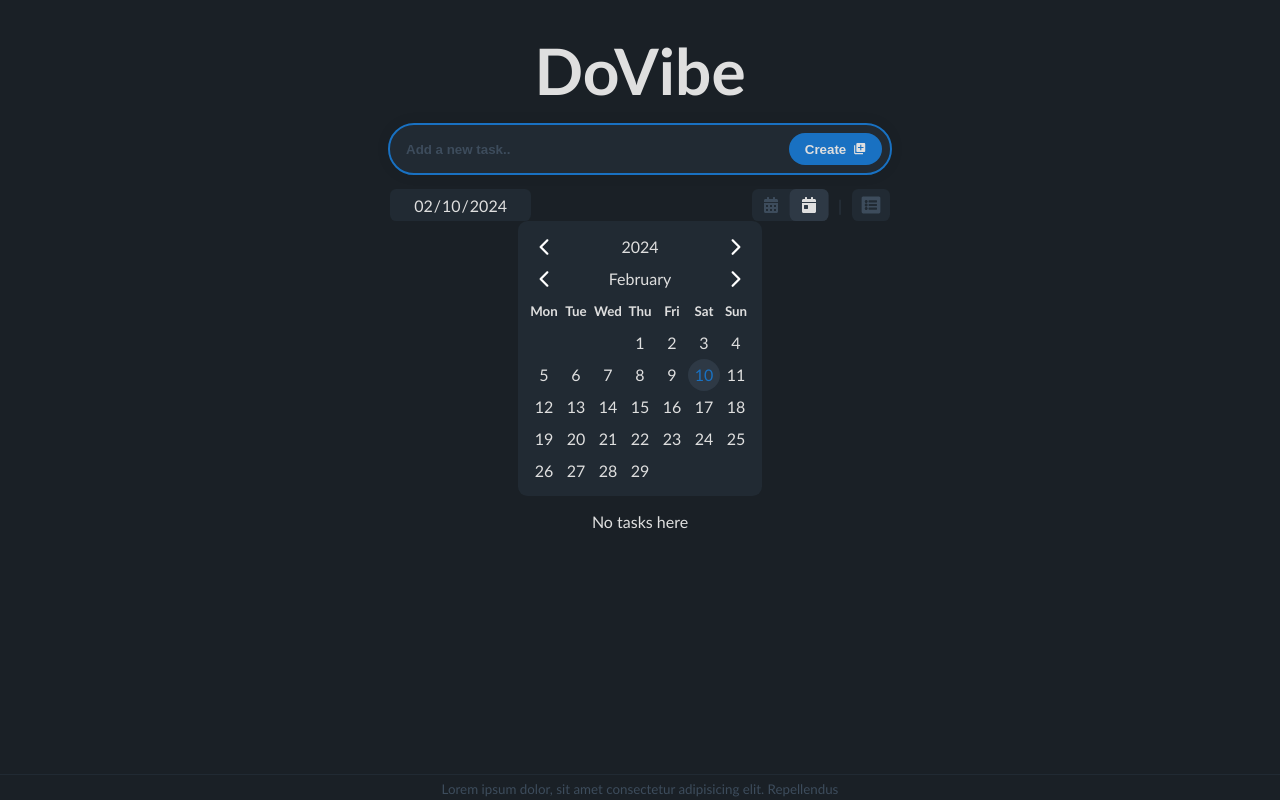
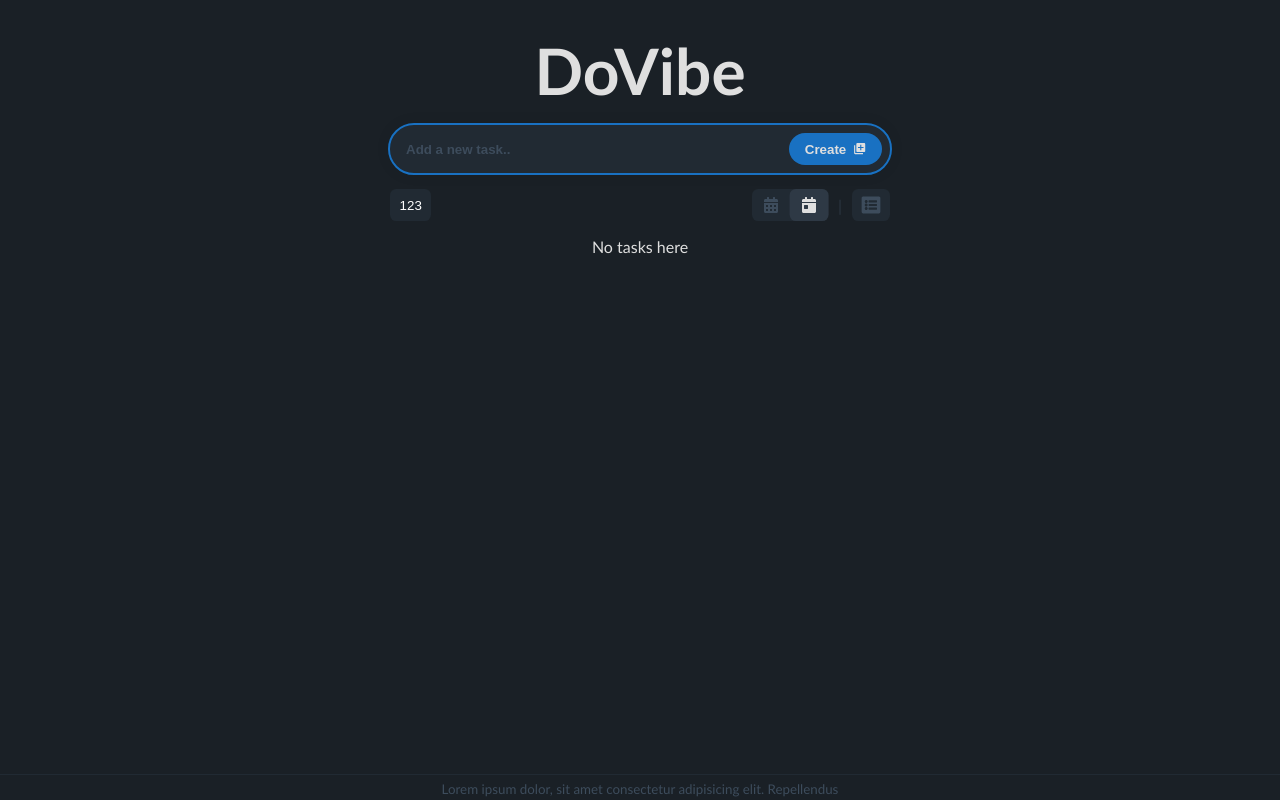
Before and after one commit to iNikAnn/DoVibe, a React (Create React App) app: page / in a window 1280 px wide. Built offline with nearby package versions, Linux system fonts and the light colour scheme; the HTML template or start-up script is replaced by a standard one.

Commit message:
New: Implemented button-triggered activation for the DatePicker, relocating it to a new location

```diff
--- a/src/components/FiltersBar.jsx
+++ b/src/components/FiltersBar.jsx
@@ -1,4 +1,8 @@
 import styles from '../css/FiltersBar.module.css';
+
+// react, framer
+import { useState } from 'react';
+import { AnimatePresence } from 'framer-motion';
 
 // icons
 import { FaCalendarAlt } from "react-icons/fa";
@@ -9,10 +13,10 @@ import { FaListAlt } from "react-icons/fa";
 import DatePicker from '../components/datepicker/DatePicker';
 
 function FiltersBar({ todos, initialDate, onChangeViewMode, setOnlyUncompleted, checkForUnfinishedTodosInDay }) {
+	const [datePickerIsHidden, setDatePickerIsHidden] = useState(false);
 	return (
-		<>
 		<div className={styles.filtersWrapper}>
-				<div className={`${styles.datePickerWrapper}`}>
+			{/* <div className={`${styles.datePickerWrapper}`}>
 				<input
 					className={styles.datePicker}
 					type="date"
@@ -21,7 +25,13 @@ function FiltersBar({ todos, initialDate, onChangeViewMode, setOnlyUncompleted,
 					name="date"
 					id="date"
 				/>
-				</div>
+			</div> */}
+			<button
+				className={styles.datePickerBtn}
+				onClick={() => setDatePickerIsHidden(!datePickerIsHidden)}
+			>
+				123
+			</button>
 
 			<fieldset className={styles.fieldset}>
 				<div className={styles.viewModeWrapper}>
@@ -67,15 +77,18 @@ function FiltersBar({ todos, initialDate, onChangeViewMode, setOnlyUncompleted,
 					<FaListAlt />
 				</label>
 			</fieldset>
-			</div>
 
+			<AnimatePresence>
+				{datePickerIsHidden && (
 					<DatePicker
 						todos={todos}
 						initialDate={initialDate}
 						onPickDate={onChangeViewMode}
 						checkForUnfinishedTodosInDay={checkForUnfinishedTodosInDay}
 					/>
-		</>
+				)}
+			</AnimatePresence>
+		</div>
 	);
 }
 
--- a/src/components/datepicker/DatePicker.jsx
+++ b/src/components/datepicker/DatePicker.jsx
@@ -1,7 +1,8 @@
 import styles from '../../css/DatePicker.module.css';
 
-// react
+// react, framer
 import { useState, useEffect } from 'react';
+import { motion } from 'framer-motion';
 
 // components
 import DatePickerCell from './DatePickerCell';
@@ -39,8 +40,28 @@ function DatePicker({ todos, initialDate, onPickDate, checkForUnfinishedTodosInD
 		onPickDate(newDate);
 	};
 
+	const datePickerVariants = {
+		initial: {
+			opacity: 0,
+			x: 'calc(-100% - 1rem)',
+			y: '10%'
+		},
+
+		animate: {
+			opacity: 1,
+			x: 'calc(-100% - 1rem)',
+			y: 0
+		},
+
+		exit: {
+			opacity: 0,
+			x: 'calc(-100% - 1rem)',
+			y: '10%'
+		},
+	}
+
 	return (
-		<div className={styles.datePicker}>
+		<motion.div className={styles.datePicker} {...datePickerVariants}>
 			<div>
 				<div className={styles.controls}>
 					<button onClick={() => handleChangeYear('back')}><IoIosArrowForward /></button>
@@ -84,7 +105,7 @@ function DatePicker({ todos, initialDate, onPickDate, checkForUnfinishedTodosInD
 					/>
 				)}
 			</div>
-		</div>
+		</motion.div>
 	);
 }
 
--- a/src/css/DatePicker.module.css
+++ b/src/css/DatePicker.module.css
@@ -1,7 +1,12 @@
 .datePicker {
 	/* outline: 1px solid tomato; */
+	position: absolute;
+	top: 0;
+	left: 0;
+	/* transform: translateX(calc(-100% - 1rem)); */
 	display: inline-block;
 	background-color: var(--bg-color-secondary);
+	color: var(--text-color-primary);
 	border-radius: 0.6rem;
 	padding: 0.6rem;
 }
--- a/src/css/FiltersBar.module.css
+++ b/src/css/FiltersBar.module.css
@@ -15,6 +15,13 @@
 	font-size: 1rem;
 	font-weight: 500;
 	margin-top: 1rem;
+}
+
+.datePickerBtn {
+	height: var(--filter-height);
+	border-radius: var(--filter-border-radius);
+	background-color: var(--bg-color-secondary);
+	padding: var(--filter-padding);
 }
 
 /* calendar */
```
Lines whose indentation alone changed are shown as unchanged.
